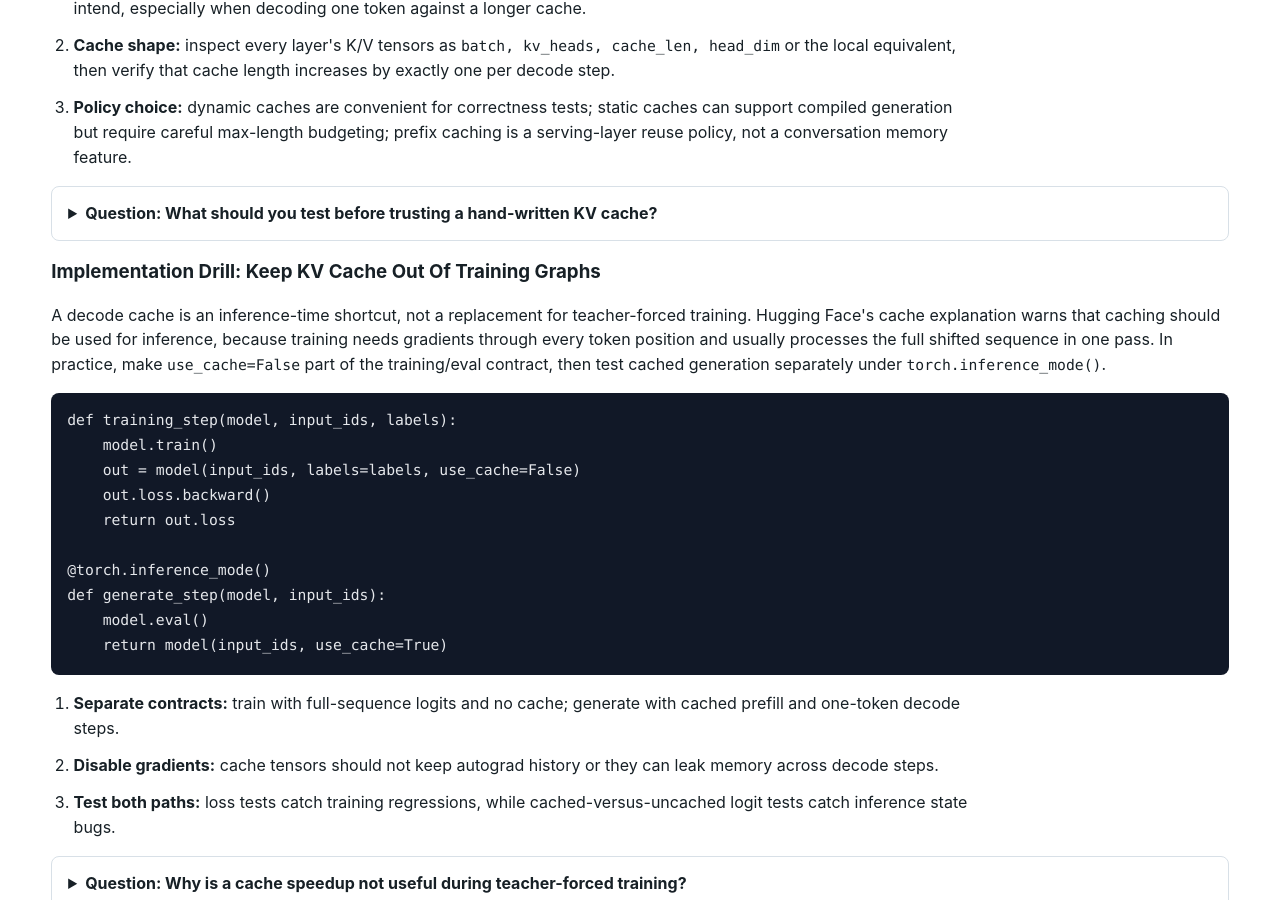
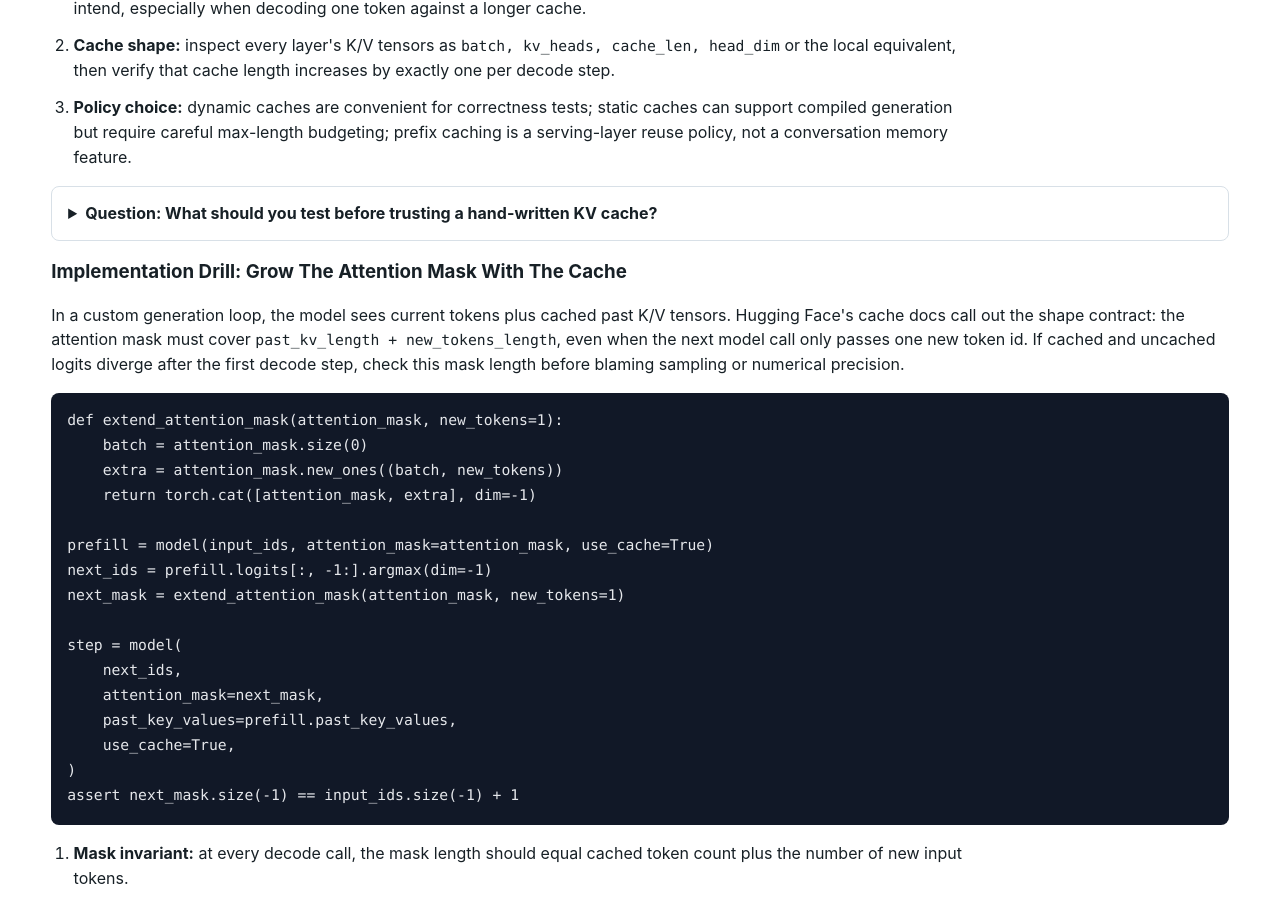
Before and after one commit to kennethli319/kennethli319.github.io, a Jekyll site: the page llm-ml-course/lessons/decoding-kv-cache.html, which Jekyll copies as it is, in a window 1280 px wide and 900 px high, scrolled down 7215 px. Built offline with Jekyll 4.4.1, drawn with Linux system fonts in a browser that asks for light colours; some of the changed text lies outside the part shown.

Commit message:
Sync KV cache attention mask drill

```diff
--- a/llm-ml-course/lessons/decoding-kv-cache.html
+++ b/llm-ml-course/lessons/decoding-kv-cache.html
@@ -291,6 +291,40 @@ torch.testing.assert_close(cached_logits, full_logits, rtol=1e-3, atol=1e-3)</co
         <summary>Question: What should you test before trusting a hand-written KV cache?</summary>
         <p>Compare cached and uncached logits, vary prompt length and batch size, test left/right padding if supported, confirm RoPE positions, and run with deterministic sampling so generation noise does not hide cache errors.</p>
       </details>
+      <h3>Implementation Drill: Grow The Attention Mask With The Cache</h3>
+      <p>
+        In a custom generation loop, the model sees current tokens plus cached
+        past K/V tensors. Hugging Face's cache docs call out the shape contract:
+        the attention mask must cover <code>past_kv_length + new_tokens_length</code>,
+        even when the next model call only passes one new token id. If cached
+        and uncached logits diverge after the first decode step, check this
+        mask length before blaming sampling or numerical precision.
+      </p>
+      <pre><code class="language-python">def extend_attention_mask(attention_mask, new_tokens=1):
+    batch = attention_mask.size(0)
+    extra = attention_mask.new_ones((batch, new_tokens))
+    return torch.cat([attention_mask, extra], dim=-1)
+
+prefill = model(input_ids, attention_mask=attention_mask, use_cache=True)
+next_ids = prefill.logits[:, -1:].argmax(dim=-1)
+next_mask = extend_attention_mask(attention_mask, new_tokens=1)
+
+step = model(
+    next_ids,
+    attention_mask=next_mask,
+    past_key_values=prefill.past_key_values,
+    use_cache=True,
+)
+assert next_mask.size(-1) == input_ids.size(-1) + 1</code></pre>
+      <ol class="steps">
+        <li><strong>Mask invariant:</strong> at every decode call, the mask length should equal cached token count plus the number of new input tokens.</li>
+        <li><strong>Batch invariant:</strong> append one visible position for every active sequence; finished sequences need an explicit stopping policy, not a shorter mask.</li>
+        <li><strong>Debug invariant:</strong> log <code>input_ids.shape</code>, mask shape, and per-layer cache length together so off-by-one bugs are visible in one line.</li>
+      </ol>
+      <details class="qa">
+        <summary>Question: Why does the mask keep the old prompt positions if only one new token is passed?</summary>
+        <p>The old prompt tokens are no longer in <code>input_ids</code>, but their K/V tensors are still part of attention. The mask must therefore describe both cached past positions and the current token.</p>
+      </details>
       <h3>Implementation Drill: Keep KV Cache Out Of Training Graphs</h3>
       <p>
         A decode cache is an inference-time shortcut, not a replacement for
```
